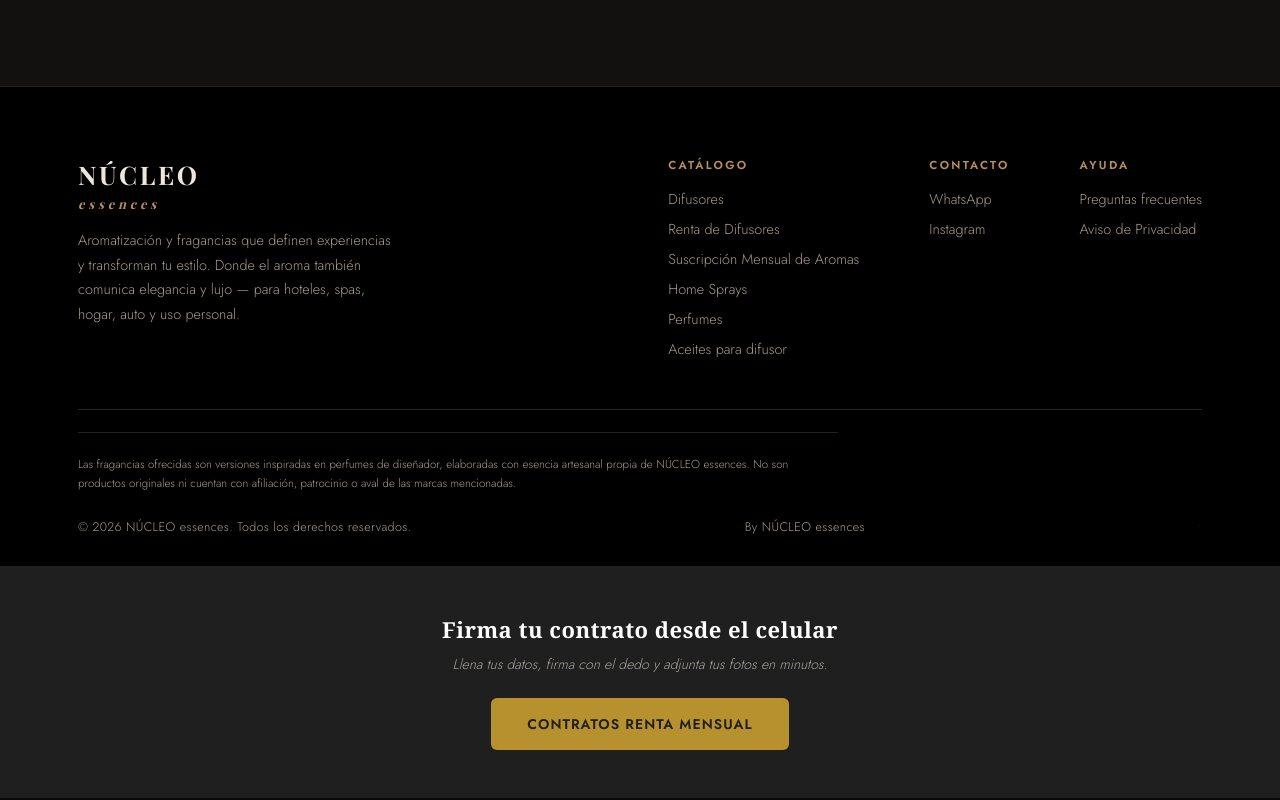
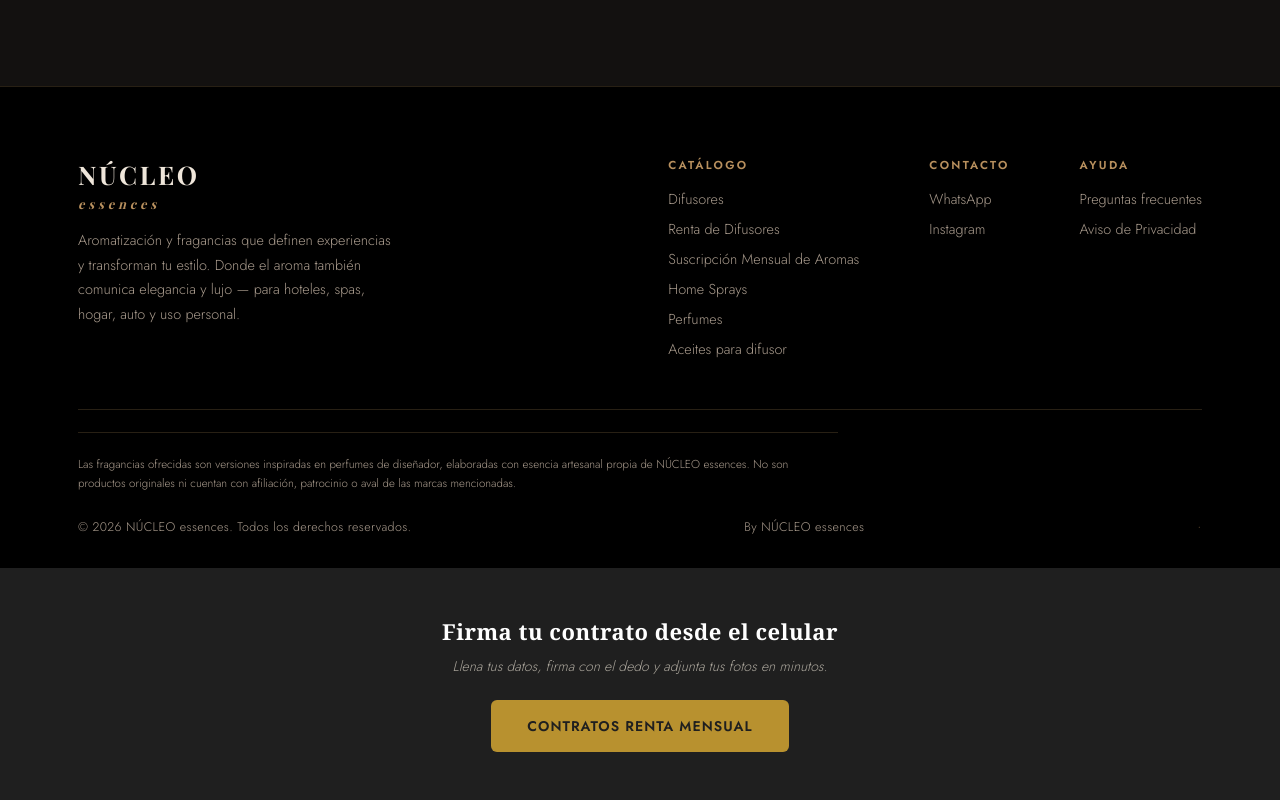
Before and after one commit to pedrodelavega93/nucleo-essencea-web, a website: page index.html in a window 1280 px wide. Shown: the part 10254-11054 px from the top of the page. Drawn offline with nearby package versions, Linux system fonts and the light colour scheme; a web font is replaced by a local one.

Commit message:
Update index.html

```diff
--- a/index.html
+++ b/index.html
@@ -752,7 +752,7 @@
     <div class="footer-bottom">
       <span>© 2026 NÚCLEO essences. Todos los derechos reservados.</span>
       <span>By NÚCLEO essences</span>
-      <a href="/admin.html" style="opacity:0.35; font-size:0.7rem; text-decoration:none; color:var(--muted);" aria-label="Acceso privado">•</a>
+      <a href="/admin.html" title="Panel privado" style="opacity:0.6; font-size:0.9rem; text-decoration:none; color:var(--gold);" aria-label="Acceso privado">•</a>
     </div>
   </div>
 </footer>
```
